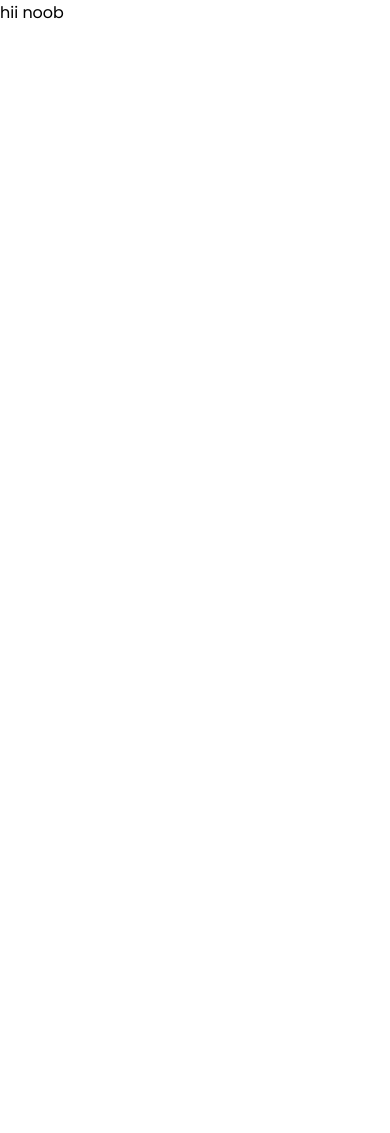
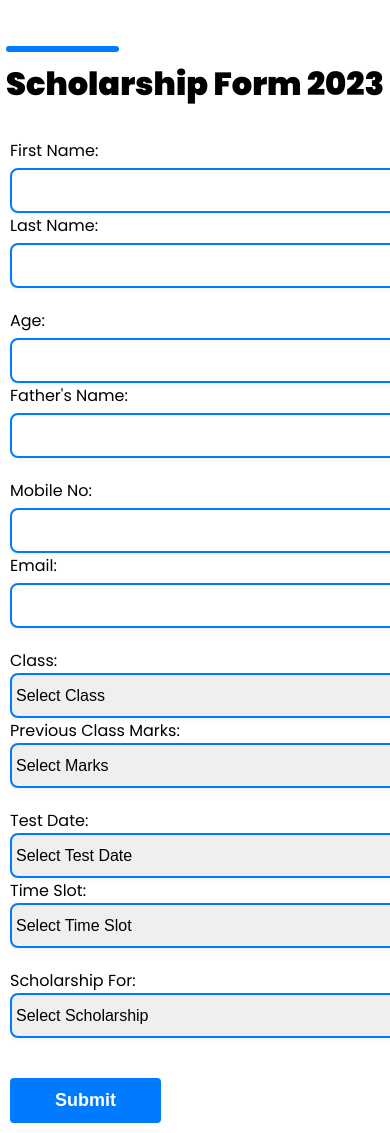
Before and after one commit to CoderAyushX/cpscholarship, a Next.js app: page /scholarform in a window 390 px wide. Before the commit the page ends 844 px from the top, so only its background shows below. Built offline with nearby package versions, Linux system fonts and the light colour scheme.

Commit message:
responsive

```diff
--- a/src/app/page.js
+++ b/src/app/page.js
@@ -27,7 +27,7 @@ function page() {
             the path to success. <br />
             Enroll now and seize the opportunity to excel with us!
           </p>
-          <Link href="/apply" className={styles.apply_button}>
+          <Link href="scholarform" className={styles.apply_button}>
             Apply Now <FaArrowRight className={styles.icon} />
           </Link>
         </div>
--- a/src/app/scholarform/page.js
+++ b/src/app/scholarform/page.js
@@ -1,9 +1,182 @@
-import React from 'react'
+"use client";
+
+import React, { useState } from "react";
+import styles from "@/app/style/form.module.css";
 
 const Scholarform = () => {
+  const [formData, setFormData] = useState({
+    firstName: "",
+    lastName: "",
+    fathersName: "",
+    age: "",
+    mobileNo: "",
+    email: "",
+    selectedClass: "",
+    previousClassMarks: "",
+    selectedTestDate: "",
+    selectedTimeSlot: "",
+    selectedScholarship: "",
+  });
+
+  const handleChange = (e) => {
+    const { name, value } = e.target;
+    setFormData((prevState) => ({
+      ...prevState,
+      [name]: value,
+    }));
+  };
+
+  const handleSubmit = (e) => {
+    e.preventDefault();
+    console.log(formData);
+  };
+
   return (
-    <div>hii noob</div>
-  )
-}
+    <>
+      <div className={styles.scholar_head}>
+        <h2>Scholarship Form 2023</h2>
+      </div>
+      <form onSubmit={handleSubmit} className={styles.form}>
+        <div className={styles.entry_box}>
+          <label>
+            First Name:
+            <input
+              type="text"
+              name="firstName"
+              value={formData.firstName}
+              onChange={handleChange}
+            />
+          </label>
 
-export default Scholarform
+          <label>
+            Last Name:
+            <input
+              type="text"
+              name="lastName"
+              value={formData.lastName}
+              onChange={handleChange}
+            />
+          </label>
+        </div>
+        <div className={styles.entry_box}>
+          <label>
+            Age:
+            <input
+              type="number"
+              name="age"
+              value={formData.age}
+              onChange={handleChange}
+            />
+          </label>
+          <label>
+            Father's Name:
+            <input
+              type="text"
+              name="fathersName"
+              value={formData.fathersName}
+              onChange={handleChange}
+            />
+          </label>
+        </div>
+        <div className={styles.entry_box}>
+          <label>
+            Mobile No:
+            <input
+              type="tel"
+              name="mobileNo"
+              value={formData.mobileNo}
+              onChange={handleChange}
+            />
+          </label>
+
+          <label>
+            Email:
+            <input
+              type="email"
+              name="email"
+              value={formData.email}
+              onChange={handleChange}
+            />
+          </label>
+        </div>
+        <div className={styles.entry_box}>
+          <label>
+            Class:
+            <select
+              name="selectedClass"
+              value={formData.selectedClass}
+              onChange={handleChange}
+            >
+              <option value="">Select Class</option>
+              <option value="Class A">Class A</option>
+              <option value="Class B">Class B</option>
+              <option value="Class C">Class C</option>
+            </select>
+          </label>
+
+          <label>
+            Previous Class Marks:
+            <select
+              name="previousClassMarks"
+              value={formData.previousClassMarks}
+              onChange={handleChange}
+            >
+              <option value="">Select Marks</option>
+              <option value="A+">A+</option>
+              <option value="A">A</option>
+              <option value="B">B</option>
+            </select>
+          </label>
+        </div>
+        <div className={styles.entry_box}>
+          <label>
+            Test Date:
+            <select
+              name="selectedTestDate"
+              value={formData.selectedTestDate}
+              onChange={handleChange}
+            >
+              <option value="">Select Test Date</option>
+              <option value="2023-08-10">August 10, 2023</option>
+              <option value="2023-08-15">August 15, 2023</option>
+              <option value="2023-08-20">August 20, 2023</option>
+            </select>
+          </label>
+
+          <label>
+            Time Slot:
+            <select
+              name="selectedTimeSlot"
+              value={formData.selectedTimeSlot}
+              onChange={handleChange}
+            >
+              <option value="">Select Time Slot</option>
+              <option value="Morning">Morning</option>
+              <option value="Afternoon">Afternoon</option>
+              <option value="Evening">Evening</option>
+            </select>
+          </label>
+        </div>
+        <div className={styles.entry_box}>
+          <label>
+            Scholarship For:
+            <select
+              name="selectedScholarship"
+              value={formData.selectedScholarship}
+              onChange={handleChange}
+            >
+              <option value="">Select Scholarship</option>
+              <option value="Merit">Merit</option>
+              <option value="Financial Need">Financial Need</option>
+              <option value="Sports">Sports</option>
+            </select>
+          </label>
+        </div>
+
+        <button type="submit">Submit</button>
+      </form>
+    </>
+  );
+};
+
+export default Scholarform;
--- /dev/null
+++ b/src/app/style/form.module.css
@@ -0,0 +1,73 @@
+.scholar_head {
+  display: flex;
+  margin: 60px 0 20px;
+  width: 100%;
+  align-items: center;
+  justify-content: center;
+}
+.scholar_head h2 {
+  font-weight: 900;
+  font-size: 32px;
+  position: relative;
+}
+.scholar_head h2::after {
+  content: "";
+  width: 30%;
+  height: 6px;
+  border-radius: 10px;
+  position: absolute;
+  top: -30%;
+  left: 0%;
+  background: var(--primary-color);
+}
+
+.form{
+    max-width: 900px;
+    padding: 10px;
+    margin: auto;
+    display: flex;
+    flex-wrap: wrap;
+}
+.form label, .form input, .form select{
+    display: block;
+}
+
+.form .entry_box {
+    display: flex;
+    width: 100%;
+    justify-content: space-between;
+    margin-bottom: 20px;
+    flex-wrap: wrap;
+}
+
+.form .entry_box input {
+    width: 400px;
+    height: 45px;
+    border: 2px solid var(--primary-color);
+    border-radius: 8px;
+    box-shadow: rgba(0, 0, 0, 0.04) 0px 3px 5px;
+    margin-top: 5px;
+    padding: 5px 10px;
+    font-size: 16px;
+}
+.form .entry_box select{
+    width: 400px;
+    height: 45px;
+    border: 2px solid var(--primary-color);
+    border-radius: 8px;
+    font-size: 16px;
+    box-shadow: rgba(0, 0, 0, 0.04) 0px 3px 5px;
+}
+
+.form button{
+ padding: 12px 45px;
+  background-color: var(--primary-color);
+  color: var(--text-color-dark);
+  text-decoration: none;
+  border-radius: 4px;
+  border: none;
+  font-size: 18px;
+  font-weight: bold;
+  cursor: pointer;
+  margin-top: 20px;
+}
```
